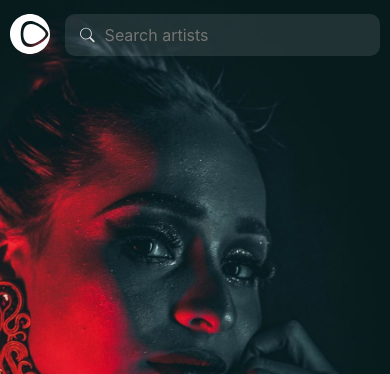
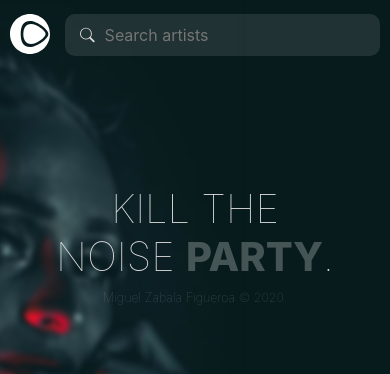
Before and after one commit to miguelzabalaf/Spotly-API-Spotify, an Angular app: page / in a window 390 px wide. Shown: the top 374 px of the page. Built offline with nearby package versions, Linux system fonts and the light colour scheme; no server answers.

Commit message:
He modificado por completo el home > Navbar, Hero, New Releases, 100% responsive

```diff
--- a/src/app/components/home/home.component.html
+++ b/src/app/components/home/home.component.html
@@ -1,5 +1,15 @@
 <div class="hero">
   <img src="assets/img/hero-bg.jpg" class="heroImg">
+  <div class="heroContainer">
+    <div class="heroCallToAction">
+      <div class="title">
+        <h1>KILL THE <br /> NOISE <strong>PARTY</strong>.</h1>
+      </div>
+      <div class="content">
+        <p>{{ developer }} 	&copy; {{ thisYear }}.</p>
+      </div>
+    </div>
+  </div>
 </div>
 
 <!-- <app-loading *ngIf="loading"></app-loading> -->
--- a/src/app/components/home/home.component.scss
+++ b/src/app/components/home/home.component.scss
@@ -4,12 +4,52 @@
   background: #071B1C;
   position: relative;
   z-index: -1;
+  transition: all 0.3s;
 
   &Img {
     height: inherit;
     position: absolute;
     right: 0;
+    transition: all 0.3s;
   }
+
+  &Container {
+    position: relative;
+    max-width: 1000px;
+    margin: auto;
+    transition: all 0.3s;
+
+    .heroCallToAction {
+      position: absolute;
+      z-index: 10;
+      display: inline-block;
+      position: absolute;
+      top: 185px;
+      transition: all 0.3s;
+      .title {
+
+        h1 {
+          font-weight: 100;
+
+          strong {
+            font-weight: 800;
+            color: rgba(255, 255, 255, 0.25);
+          }
+        }
+      }
+
+      .content {
+        width: 250px;
+        p {
+          display: block;
+          font-size: 12.5px;
+          font-weight: 100;
+          color: rgba(255, 255, 255, 0.25);
+        }
+      }
+    }
+  }
+
 }
 
 .latestReleases {
@@ -59,25 +99,6 @@
         height: 100%;
         object-fit: cover;
         transition: all 0.3s;
-      }
-
-      &Type {
-        background-color: rgba(255, 255, 255, 0.50);
-        position: absolute;
-        top: 10px;
-        right: 10px;
-        padding: 2px 15px;
-        margin: 0;
-        border-radius: 15px;
-        display: flex;
-        align-items: center;
-        justify-content: center;
-
-        span {
-          font-size: small;
-          color: #333;
-          font-weight: 500;
-        }
       }
 
       &Artist {
@@ -137,6 +158,14 @@
 }
 
 @media screen and (max-width: 1000px) {
+  .hero {
+
+    &Container {
+      padding: 15px;
+    }
+
+  }
+
   .latestReleases {
     margin-left: 15px;
     margin-right: 15px;
@@ -151,3 +180,28 @@
     }
   }
 }
+
+@media screen and (max-width: 425px) {
+  .hero {
+
+    &Container {
+      padding: 15px;
+
+      .heroCallToAction {
+        text-align: center;
+        margin-left: auto;
+        margin-right: auto;
+        left: 10%;
+        right: 10%;
+
+        .content {
+          margin: auto;
+        }
+      }
+    }
+    &Img {
+    object-position: -150px;
+    filter: blur(2.5px);
+    }
+  }
+}
--- a/src/app/components/home/home.component.ts
+++ b/src/app/components/home/home.component.ts
@@ -8,6 +8,8 @@ import { SpotifyService } from 'src/app/services/spotify.service';
 })
 export class HomeComponent implements OnInit {
 
+  developer = 'Miguel Zabala Figueroa';
+  thisYear = new Date().getFullYear();
   newReleases: any[] = [];
   loading: boolean;
 
--- a/src/app/services/spotify.service.ts
+++ b/src/app/services/spotify.service.ts
@@ -15,7 +15,7 @@ export class SpotifyService {
   getQuery( query: string ) {
     const url = `https://api.spotify.com/v1/${ query }`;
     const headers = new HttpHeaders({
-      'Authorization': 'Bearer BQCPVOMXH_GdHvVwR5SjcpRDJIi3prrFWkuc-SZ5oMNEcBbJIW1aDfRReTvf3p3LIV3T3juN623dXNs_jqI'
+      'Authorization': 'Bearer BQDoU_GZlQREzGY6skh1hGKM7_B0GfAYoMYEvLYq8St_e0yesIzzIJ1VdRqm_UilFqqCD_j0y9F4ULKqrBE'
     })
     return this.http.get(url, { headers })
   }
```
